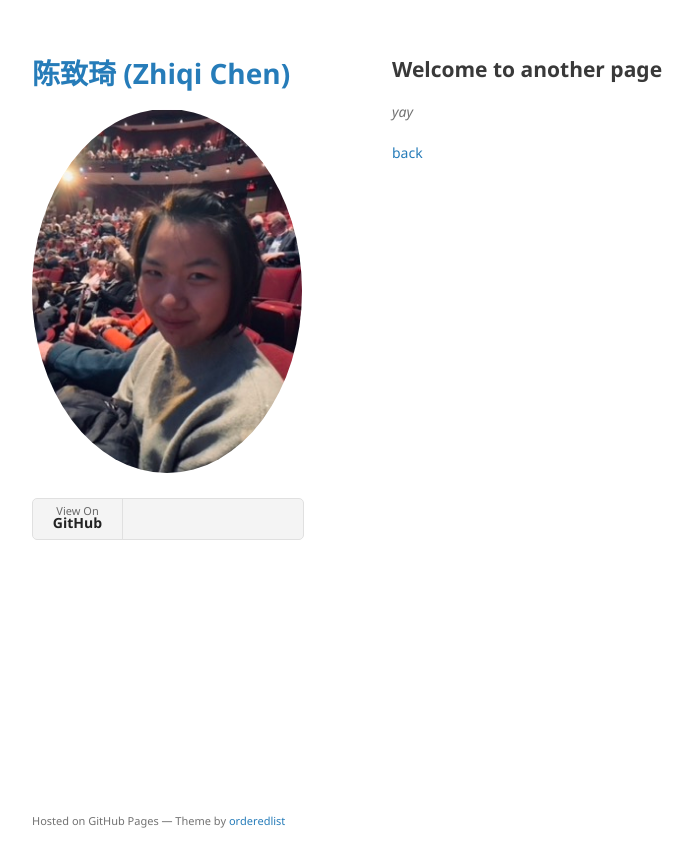
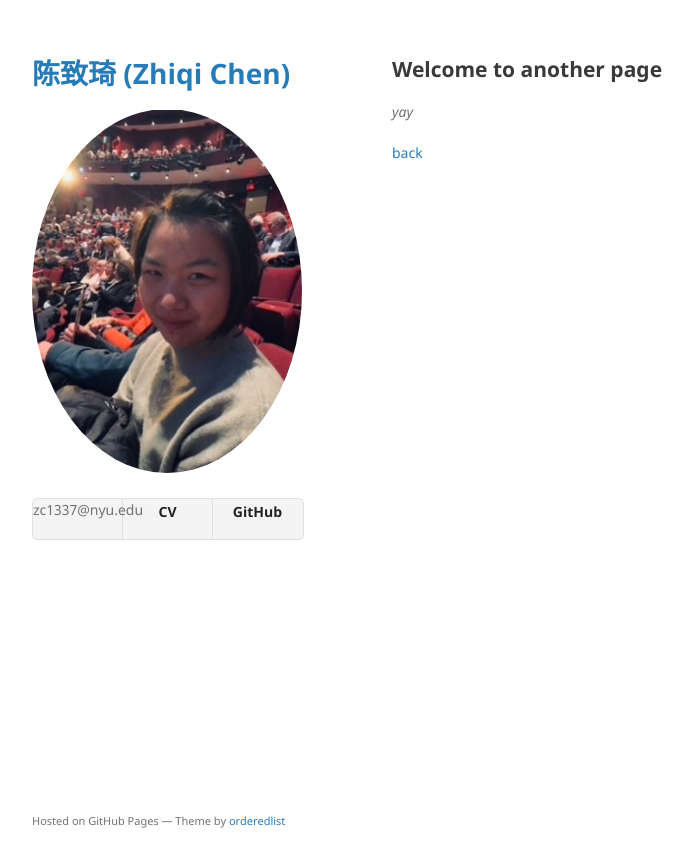
Before and after one commit to zhiqiiiiiii/zhiqiiiiiii.github.io, a Jekyll site: the page built from another-page.md, in a window 1280 px wide. Shown: the top 867 px of the page, without its empty margins (178-871 px from the left). Built offline with Jekyll 4.4.1, drawn with Linux system fonts in a browser that asks for light colours; the repository's description, which GitHub fills in, is left out; our own code applies the rules of GitHub Pages for plain Markdown files.

```diff
--- a/_layouts/default.html
+++ b/_layouts/default.html
@@ -34,7 +34,9 @@
         <ul class="downloads">
           <!-- <li><a href="{{ site.github.zip_url }}">Download <strong>ZIP File</strong></a></li>
           <li><a href="{{ site.github.tar_url }}">Download <strong>TAR Ball</strong></a></li> -->
-          <li><a href="{{ site.github.owner_url }}">View On <strong>GitHub</strong></a></li>
+          <li> zc1337@nyu.edu</li>
+          <li><a scr="./assets/img/CV_20200421.pdf" ><strong>CV</strong></a></li>
+          <li><a href="{{ site.github.owner_url }}"><strong>GitHub</strong></a></li>
         </ul>
         {% endif %}
       </header>
```
Also changed, not shown: index.md (+1 -1 lines).
